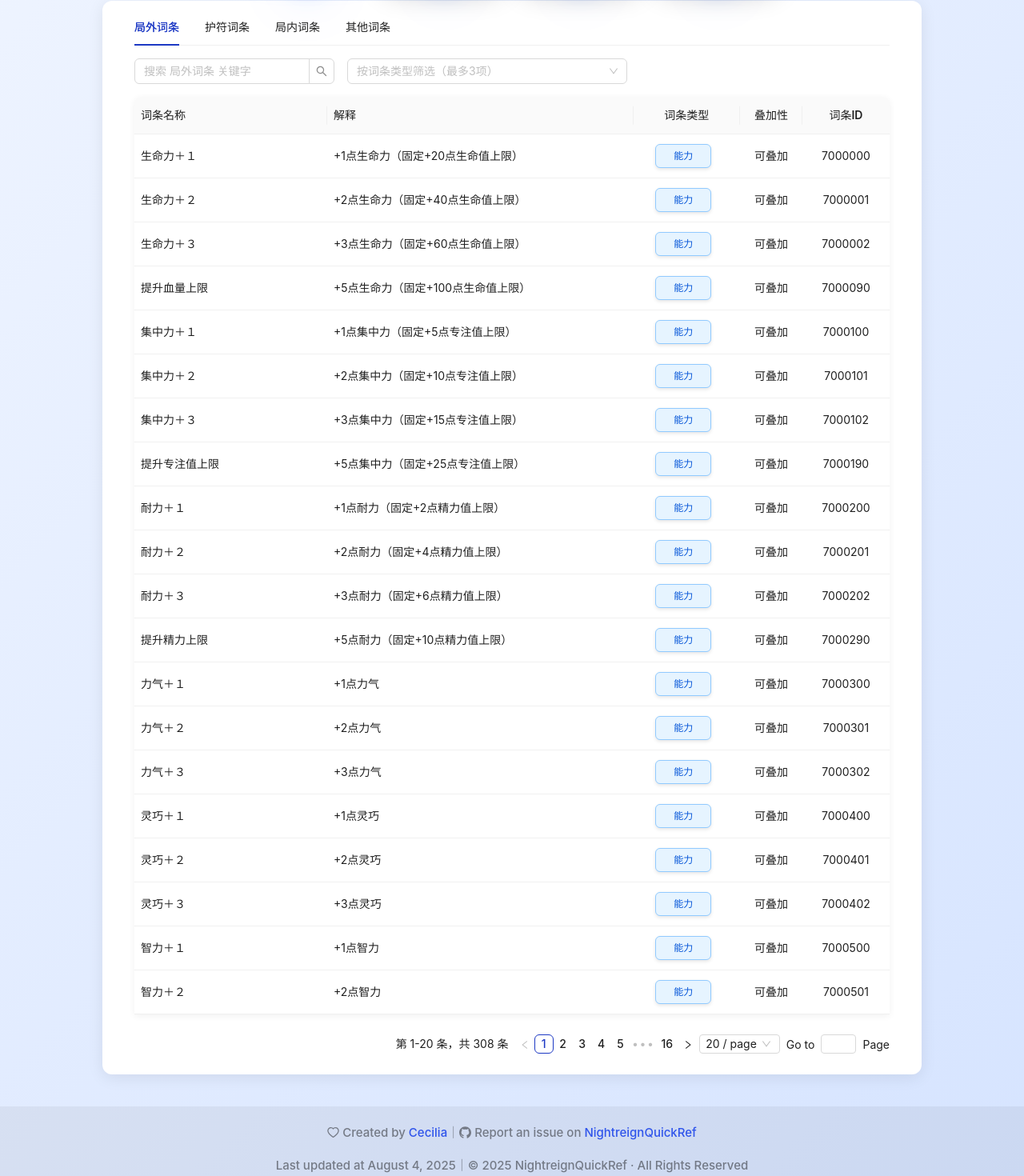
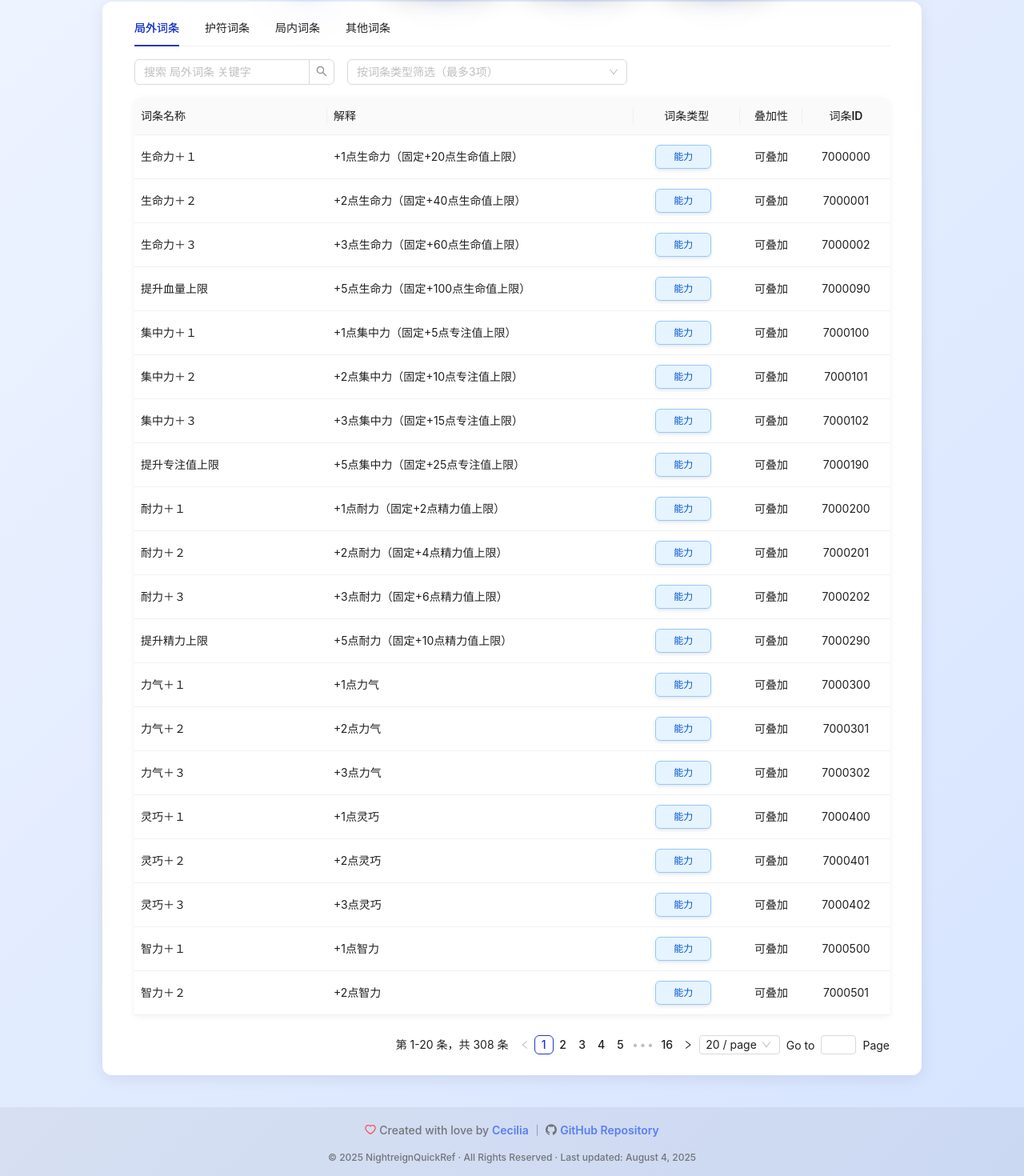
Before and after one commit to xxiixi/NightreignQuickRef, a React (Vite) app in the folder nightreign-reference-notebook/: page / in a window 1280 px wide. Shown: the part 318-1788 px from the top of the page at 80% size. Built offline with nearby package versions, Linux system fonts and the light colour scheme.

Commit message:
添加了新字体，修改了footer样式

```diff
--- a/nightreign-reference-notebook/src/App.css
+++ b/nightreign-reference-notebook/src/App.css
@@ -1,3 +1,8 @@
+/* 全局字体优化 */
+* {
+  font-family: 'Inter', 'SF Pro Display', 'Segoe UI', 'Roboto', 'Helvetica Neue', Arial, sans-serif;
+}
+
 /* CSS变量定义 - 支持暗黑模式 */
 :root {
   /* geekblue色板 - 全局定义 */
@@ -15,15 +20,15 @@
   /* 亮色模式变量 */
   --bg-color: #fff;
   --color-text-1: rgba(64, 64, 64, 0.88);
-  --color-text-2: rgba(128, 128, 128, 0.65);
+  --color-text-2: rgba(82, 82, 82, 0.75);
   --bg-gradient: linear-gradient(135deg, var(--geekblue-1) 0%, var(--geekblue-2) 100%);
   --content-bg: white;
   --content-shadow: rgba(0, 0, 0, 0.08);
   --table-header-bg: linear-gradient(135deg, #fafafa 0%, #f0f0f0 100%);
   --table-hover-bg: var(--geekblue-1);
   --footer-bg: rgba(0, 0, 0, 0.05);
-  --link-color: var(--geekblue-6);
-  --link-hover-color: var(--geekblue-5);
+  --link-color: var(--geekblue-5);
+  --link-hover-color: var(--geekblue-6);
   --theme-primary: var(--geekblue-6);
   --theme-primary-hover: var(--geekblue-5);
   --theme-primary-active: var(--geekblue-7);
@@ -39,8 +44,8 @@ body[tomato-theme="dark"] {
   --table-header-bg: linear-gradient(135deg, #262626 0%, #1f1f1f 100%);
   --table-hover-bg: var(--geekblue-6);
   --footer-bg: rgba(255, 255, 255, 0.1);
-  --link-color: var(--geekblue-4);
-  --link-hover-color: var(--geekblue-3);
+  --link-color: var(--geekblue-6);
+  --link-hover-color: var(--geekblue-5);
   --theme-primary: var(--geekblue-4);
   --theme-primary-hover: var(--geekblue-3);
   --theme-primary-active: var(--geekblue-5);
--- a/nightreign-reference-notebook/src/components/Footer.tsx
+++ b/nightreign-reference-notebook/src/components/Footer.tsx
@@ -6,34 +6,63 @@ const { Text } = Typography;
 
 const Footer: React.FC = () => {
   return (
-    <div className="footer">
-      <Space direction="vertical" size="middle" align="center">
-        <Text type="secondary" className="footer-text">
-          <HeartOutlined style={{ marginRight: '4px' }} />
-          Created by{' '}
+    <div className="footer" style={{
+      padding: '16px 0',
+      textAlign: 'center',
+      background: 'var(--footer-bg)',
+      marginTop: '40px'
+    }}>
+      <Space direction="vertical" size="small" align="center">
+        <Text type="secondary" className="footer-text" style={{ fontSize: '14px', color: 'var(--color-text-2)' }}>
+          <HeartOutlined style={{ marginRight: '4px', color: '#ff4d4f' }} />
+          Created with love by{' '}
           <a
             href="https://github.com/xxiixi"
             target="_blank"
             rel="noopener noreferrer"
-            className="author-link"
+            style={{
+              color: 'var(--link-color)',
+              textDecoration: 'none',
+              fontWeight: '600',
+              transition: 'all 0.3s ease'
+            }}
+            onMouseEnter={(e) => {
+              e.currentTarget.style.color = 'var(--link-hover-color)';
+              e.currentTarget.style.textDecoration = 'underline';
+            }}
+            onMouseLeave={(e) => {
+              e.currentTarget.style.color = 'var(--link-color)';
+              e.currentTarget.style.textDecoration = 'none';
+            }}
           >
             Cecilia
           </a>
-
-          ｜
-          <GithubOutlined style={{ marginRight: '4px' }} />
-          Report an issue on{' '}
+          {' '}｜{' '}
+          <GithubOutlined style={{ marginRight: '4px', color: 'var(--color-text-2)' }} />
           <a
             href="https://github.com/xxiixi/NightreignQuickRef"
             target="_blank"
             rel="noopener noreferrer"
-            className="footer-link"
+            style={{
+              color: 'var(--link-color)',
+              textDecoration: 'none',
+              fontWeight: '600',
+              transition: 'all 0.3s ease'
+            }}
+            onMouseEnter={(e) => {
+              e.currentTarget.style.color = 'var(--link-hover-color)';
+              e.currentTarget.style.textDecoration = 'underline';
+            }}
+            onMouseLeave={(e) => {
+              e.currentTarget.style.color = 'var(--link-color)';
+              e.currentTarget.style.textDecoration = 'none';
+            }}
           >
-            NightreignQuickRef
+            GitHub Repository
           </a>
         </Text>
-        <Text type="secondary" className="footer-text">
-        Last updated at August 4, 2025｜© 2025 NightreignQuickRef · All Rights Reserved
+        <Text type="secondary" className="footer-text" style={{ fontSize: '12px', color: 'var(--color-text-2)' }}>
+          © {new Date().getFullYear()} NightreignQuickRef · All Rights Reserved · Last updated: August 4, 2025
         </Text>
       </Space>
     </div>
--- a/nightreign-reference-notebook/src/index.css
+++ b/nightreign-reference-notebook/src/index.css
@@ -1,6 +1,6 @@
 :root {
-  font-family: system-ui, Avenir, Helvetica, Arial, sans-serif;
-  line-height: 1.5;
+  font-family: 'Inter', 'SF Pro Display', 'Segoe UI', 'Roboto', 'Helvetica Neue', Arial, sans-serif;
+  line-height: 1.6;
   font-weight: 400;
 
   font-synthesis: none;
```
